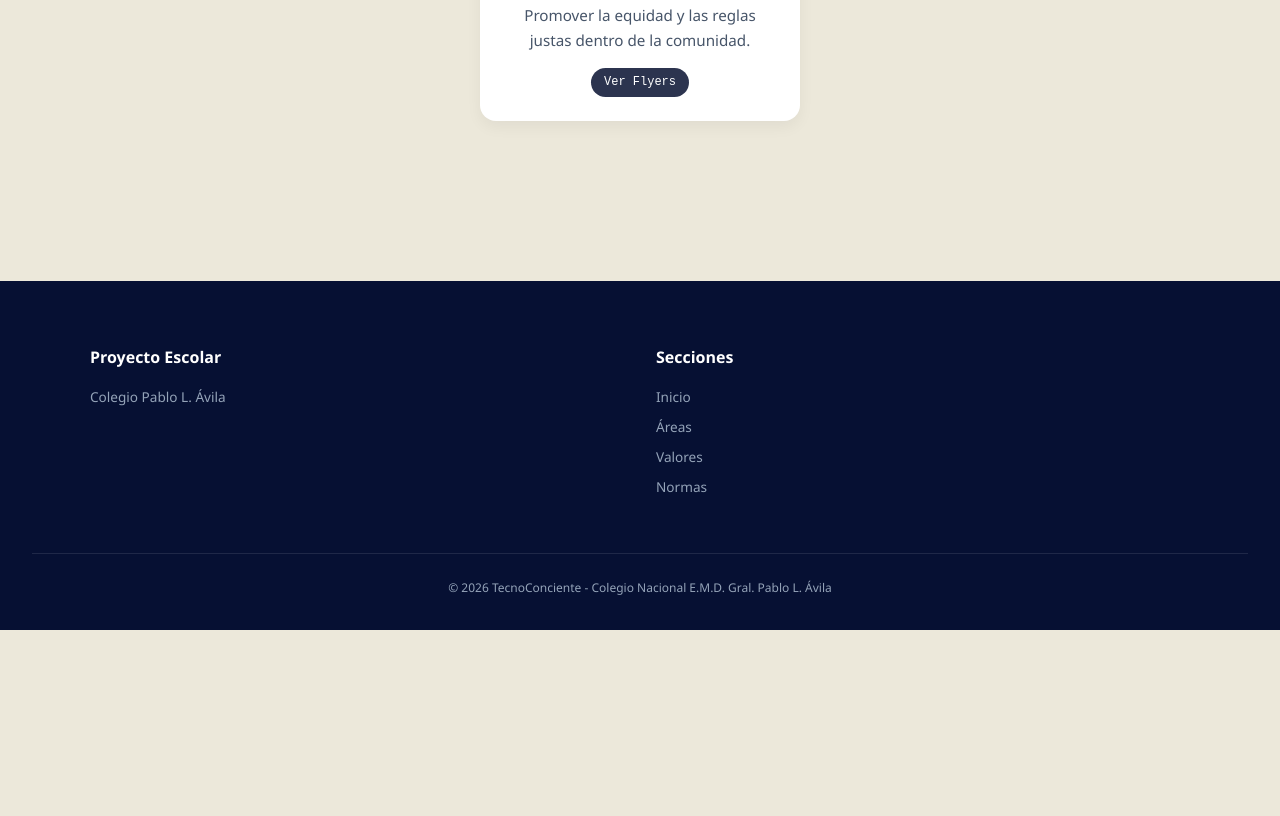
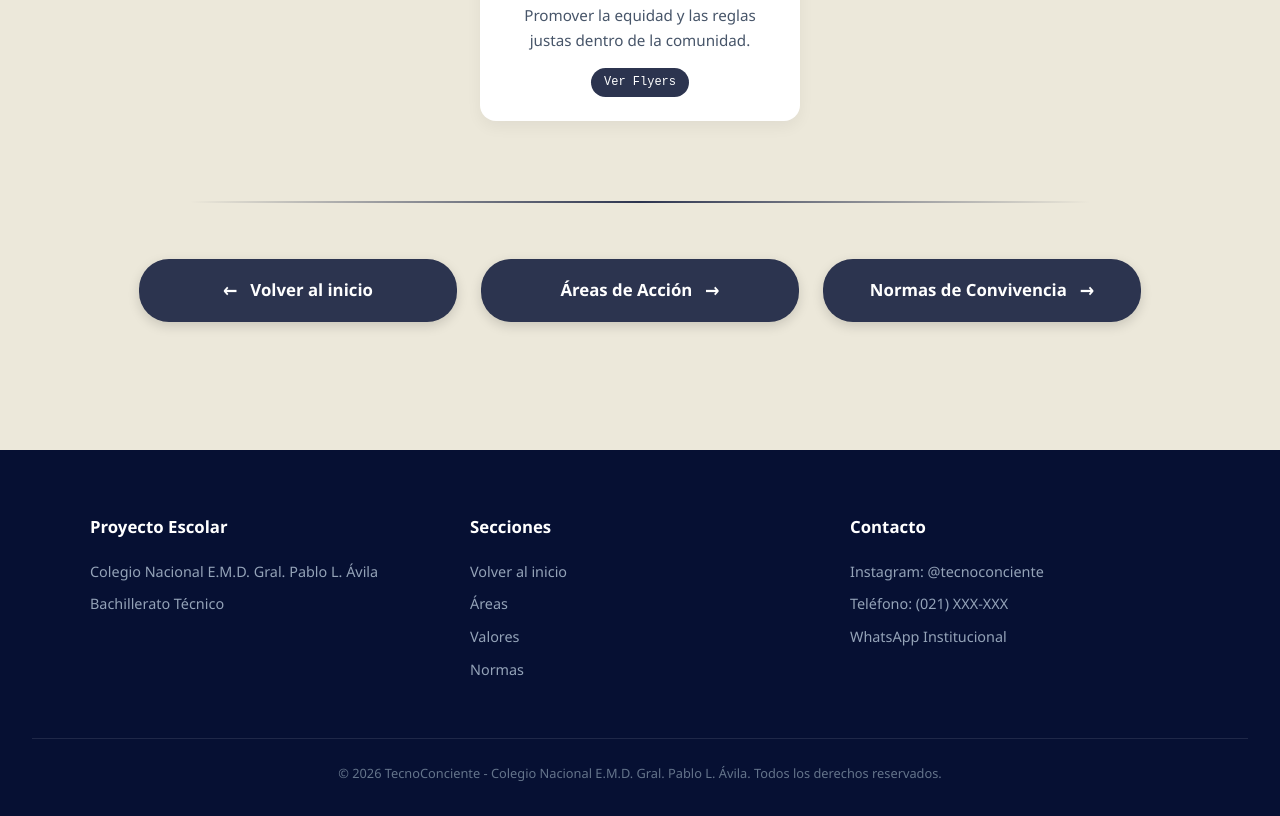
Before and after one commit to JorgeStruway/svt2, a plain HTML site: page valores.html in a window 1280 px wide. Shown: the part 1150-1966 px from the top of the page. Before the commit the page ends 1780 px from the top, so only its background shows below. Drawn offline with Linux system fonts and the light colour scheme.

Commit message:
Enhance layout and styling of valores.html
Updated styles for logo and footer, added new sections for quick navigation and content divider.

```diff
--- a/valores.html
+++ b/valores.html
@@ -45,15 +45,15 @@
         .logo-placeholder {
             position: absolute;
             left: 25px;
-            width: 50px;
-            height: 50px;
+            width: 70px;
+            height: 70px;
             border: 2px dashed rgba(255, 255, 255, 0.4);
             border-radius: 50%;
             display: flex;
             align-items: center;
             justify-content: center;
             color: rgba(255, 255, 255, 0.4);
-            font-size: 0.7rem;
+            font-size: 0.75rem;
             text-align: center;
         }
 
@@ -154,6 +154,61 @@
             margin: 0 auto;
         }
 
+        .content-divider {
+            max-width: 900px;
+            margin: 5rem auto 3.5rem auto;
+            border: none;
+            height: 2px;
+            background: linear-gradient(to right, transparent, var(--primary-blue), transparent);
+        }
+
+        .quick-nav-section {
+            max-width: 1050px;
+            margin: 0 auto;
+            padding: 0 1.5rem;
+        }
+
+        .quick-buttons-row {
+            display: flex;
+            flex-wrap: wrap;
+            justify-content: center;
+            gap: 1.5rem;
+        }
+
+        .nav-pill-btn {
+            background-color: var(--primary-blue);
+            color: white;
+            text-decoration: none;
+            padding: 1rem 2rem;
+            border-radius: 30px;
+            font-size: 1.05rem;
+            font-weight: 600;
+            display: flex;
+            align-items: center;
+            gap: 0.8rem;
+            box-shadow: 0 4px 12px rgba(0,0,0,0.15);
+            transition: background-color 0.3s, transform 0.3s, box-shadow 0.3s;
+            flex: 1;
+            min-width: 250px;
+            max-width: 320px;
+            justify-content: center;
+        }
+
+        .nav-pill-btn:hover {
+            background-color: var(--accent-gray);
+            transform: translateY(-3px);
+            box-shadow: 0 6px 18px rgba(0,0,0,0.25);
+        }
+
+        .nav-pill-btn span {
+            font-size: 1.2rem;
+            transition: transform 0.3s;
+        }
+
+        .nav-pill-btn:hover span {
+            transform: translateX(5px);
+        }
+
         .modal {
             display: none;
             position: fixed;
@@ -177,28 +232,30 @@
             background-color: var(--bg-dark);
             color: #94a3b8;
             padding: 4rem 2rem 2rem 2rem;
-            margin-top: 8rem;
+            margin-top: 6rem;
         }
 
         .footer-grid {
             display: grid;
-            grid-template-columns: repeat(auto-fit, minmax(180px, 1fr));
-            gap: 2rem;
+            grid-template-columns: repeat(auto-fit, minmax(200px, 1fr));
+            gap: 2.5rem;
             max-width: 1100px;
             margin: 0 auto 3rem auto;
-            font-size: 0.85rem;
+            font-size: 0.9rem;
         }
 
-        .footer-col h4 { color: white; margin-bottom: 1rem; font-size: 1rem; }
+        .footer-col h4 { color: white; margin-bottom: 1.2rem; font-size: 1.05rem; }
         .footer-col ul { list-style: none; }
-        .footer-col ul li { margin-bottom: 0.5rem; }
-        .footer-col ul li a { color: #94a3b8; text-decoration: none; }
+        .footer-col ul li { margin-bottom: 0.6rem; }
+        .footer-col ul li a { color: #94a3b8; text-decoration: none; transition: color 0.3s; }
+        .footer-col ul li a:hover { color: white; }
 
         .footer-bottom {
             text-align: center;
             border-top: 1px solid rgba(255,255,255,0.1);
             padding-top: 1.5rem;
-            font-size: 0.75rem;
+            font-size: 0.8rem;
+            color: #64748b;
         }
     </style>
 </head>
@@ -246,6 +303,23 @@
                 <span class="badge-tag">Ver Flyers</span>
             </div>
         </div>
+
+        <hr class="content-divider">
+
+        <!-- BOTONES INFERIORES DE RETORNO Y NAVEGACIÓN -->
+        <div class="quick-nav-section">
+            <div class="quick-buttons-row">
+                <a href="index.html" class="nav-pill-btn">
+                    <span>&larr;</span> Volver al inicio
+                </a>
+                <a href="areas.html" class="nav-pill-btn">
+                    Áreas de Acción <span>&rarr;</span>
+                </a>
+                <a href="normas.html" class="nav-pill-btn">
+                    Normas de Convivencia <span>&rarr;</span>
+                </a>
+            </div>
+        </div>
     </section>
 
     <div class="modal" id="imageModal" onclick="closeModal()">
@@ -256,10 +330,34 @@
 
     <footer>
         <div class="footer-grid">
-            <div class="footer-col"><h4>Proyecto Escolar</h4><ul><li><a href="#">Colegio Pablo L. Ávila</a></li></ul></div>
-            <div class="footer-col"><h4>Secciones</h4><ul><li><a href="index.html">Inicio</a></li><li><a href="areas.html">Áreas</a></li><li><a href="valores.html">Valores</a></li><li><a href="normas.html">Normas</a></li></ul></div>
+            <div class="footer-col">
+                <h4>Proyecto Escolar</h4>
+                <ul>
+                    <li>Colegio Nacional E.M.D. Gral. Pablo L. Ávila</li>
+                    <li>Bachillerato Técnico</li>
+                </ul>
+            </div>
+            <div class="footer-col">
+                <h4>Secciones</h4>
+                <ul>
+                    <li><a href="index.html">Volver al inicio</a></li>
+                    <li><a href="areas.html">Áreas</a></li>
+                    <li><a href="valores.html">Valores</a></li>
+                    <li><a href="normas.html">Normas</a></li>
+                </ul>
+            </div>
+            <div class="footer-col">
+                <h4>Contacto</h4>
+                <ul>
+                    <li>Instagram: @tecnoconciente</li>
+                    <li>Teléfono: (021) XXX-XXX</li>
+                    <li>WhatsApp Institucional</li>
+                </ul>
+            </div>
         </div>
-        <div class="footer-bottom"><span>&copy; 2026 TecnoConciente - Colegio Nacional E.M.D. Gral. Pablo L. Ávila</span></div>
+        <div class="footer-bottom">
+            <span>&copy; 2026 TecnoConciente - Colegio Nacional E.M.D. Gral. Pablo L. Ávila. Todos los derechos reservados.</span>
+        </div>
     </footer>
 
     <script>
```
